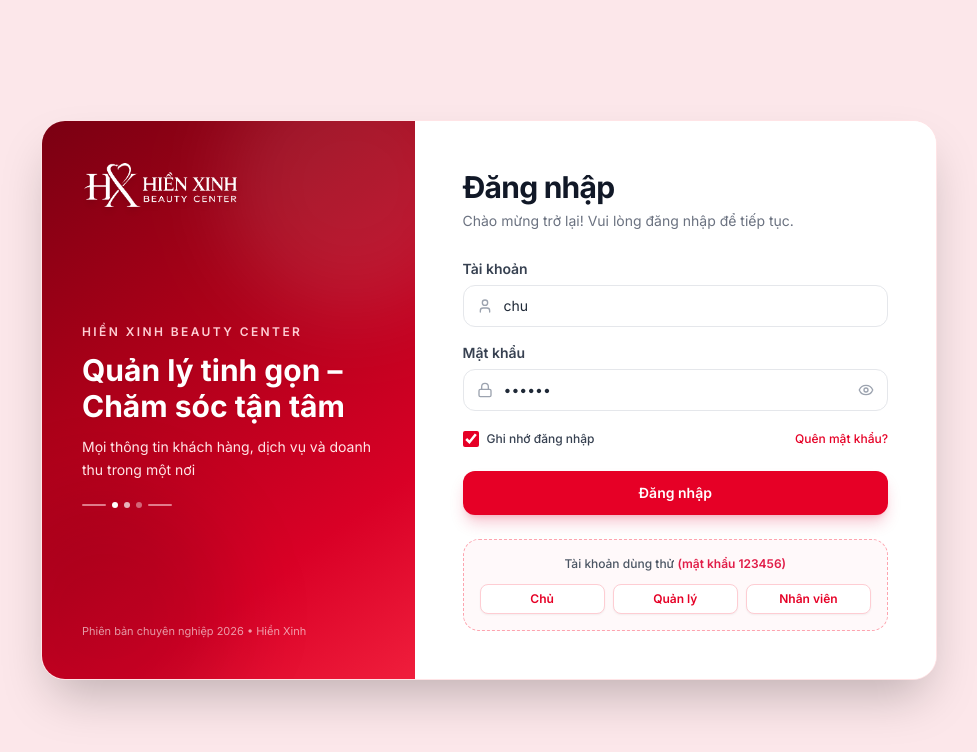
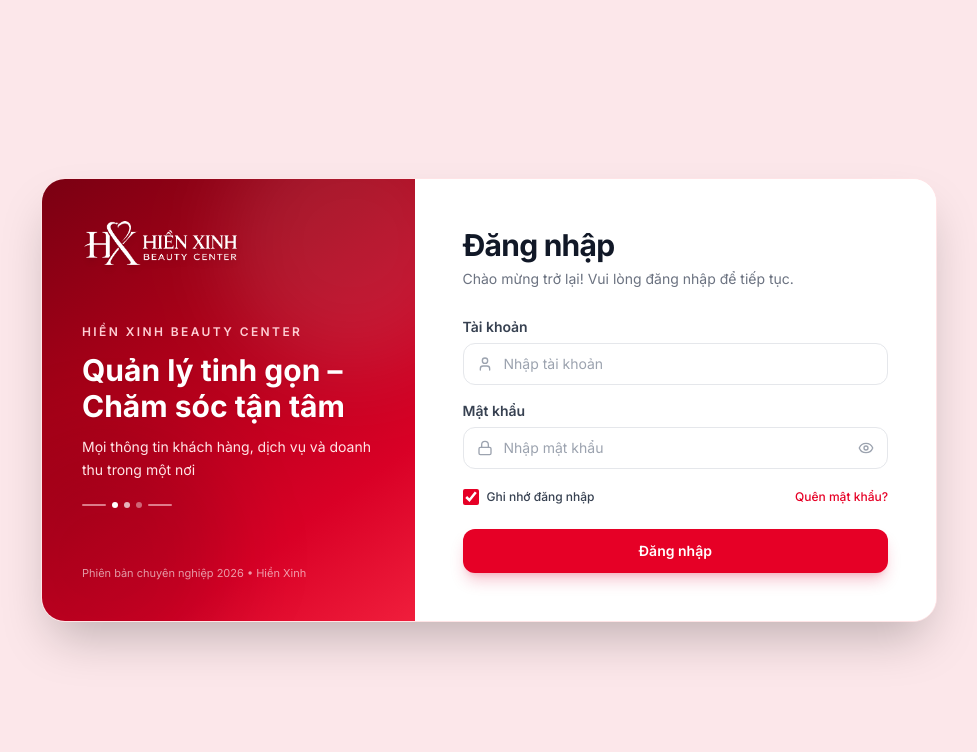
Before and after one commit to taacademy-erp/hienxinh, a React (Vite) app: page / in a window 1280 px wide. Shown: the top 752 px of the page, without its empty margins (151-1128 px from the left). Built offline with nearby package versions, Linux system fonts and the light colour scheme; no server answers.

Commit message:
refactor: Remove demo trial accounts box from login page

```diff
--- a/src/components/LoginView.jsx
+++ b/src/components/LoginView.jsx
@@ -4,8 +4,8 @@
 
 export default function LoginView() {
   const { login } = useApp();
-  const [username, setUsername] = useState('chu');
-  const [password, setPassword] = useState('123456');
+  const [username, setUsername] = useState('');
+  const [password, setPassword] = useState('');
   const [showPassword, setShowPassword] = useState(false);
   const [rememberMe, setRememberMe] = useState(true);
   const [loading, setLoading] = useState(false);
@@ -14,14 +14,6 @@
     if (e) e.preventDefault();
     setLoading(true);
     await login(username, password);
-    setLoading(false);
-  };
-
-  const handleQuickLogin = async (roleName, userAccount) => {
-    setUsername(userAccount);
-    setPassword('123456');
-    setLoading(true);
-    await login(userAccount, '123456');
     setLoading(false);
   };
 
@@ -142,7 +134,7 @@
                 </label>
                 <button
                   type="button"
-                  onClick={() => alert('Vui lòng liên hệ bộ phận kỹ thuật hoặc dùng tài khoản dùng thử bên dưới.')}
+                  onClick={() => alert('Vui lòng liên hệ quản trị viên để được hỗ trợ cấp lại mật khẩu.')}
                   className="text-[#E60026] hover:underline font-medium"
                 >
                   Quên mật khẩu?
@@ -160,37 +152,6 @@
                 </button>
               </div>
             </form>
-
-            {/* Quick Login Box matching mockups */}
-            <div className="mt-6 p-4 rounded-2xl border border-dashed border-rose-300 bg-rose-50/40">
-              <p className="text-xs text-gray-600 text-center font-medium">
-                Tài khoản dùng thử <span className="text-rose-600 font-semibold">(mật khẩu 123456)</span>
-              </p>
-              <div className="grid grid-cols-3 gap-2 mt-3">
-                <button
-                  type="button"
-                  onClick={() => handleQuickLogin('chu', 'chu')}
-                  className="py-1.5 px-3 bg-white hover:bg-rose-100 text-[#E60026] font-semibold text-xs rounded-lg border border-rose-200 shadow-sm transition-all hover:scale-[1.02] active:scale-[0.98]"
-                >
-                  Chủ
-                </button>
-                <button
-                  type="button"
-                  onClick={() => handleQuickLogin('ql', 'quanly')}
-                  className="py-1.5 px-3 bg-white hover:bg-rose-100 text-[#E60026] font-semibold text-xs rounded-lg border border-rose-200 shadow-sm transition-all hover:scale-[1.02] active:scale-[0.98]"
-                >
-                  Quản lý
-                </button>
-                <button
-                  type="button"
-                  onClick={() => handleQuickLogin('nhanvien', 'nhanvien')}
-                  className="py-1.5 px-3 bg-white hover:bg-rose-100 text-[#E60026] font-semibold text-xs rounded-lg border border-rose-200 shadow-sm transition-all hover:scale-[1.02] active:scale-[0.98]"
-                >
-                  Nhân viên
-                </button>
-              </div>
-            </div>
-
           </div>
         </div>
 
```
Also changed, not shown: 4 other files (tests, documents, lock files or other folders).
